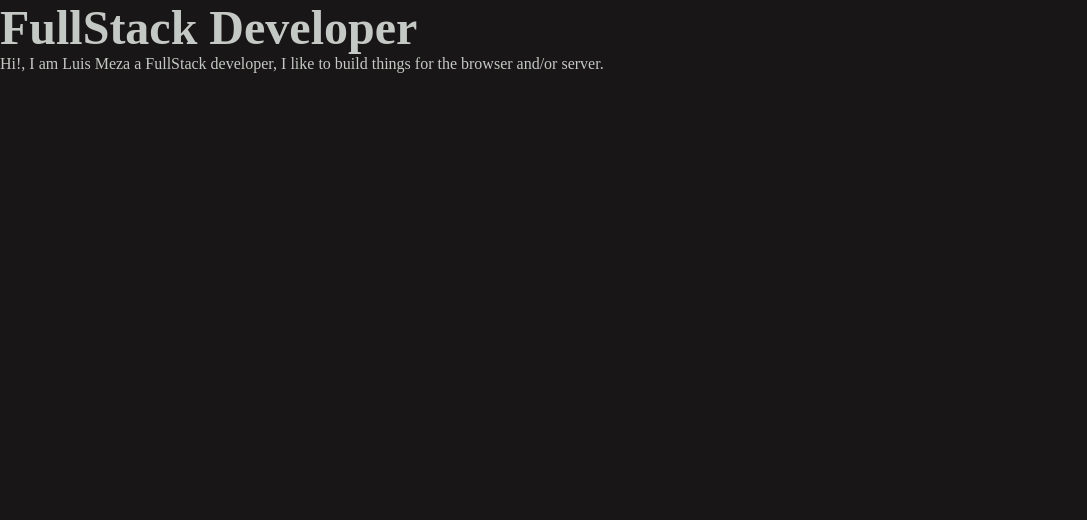
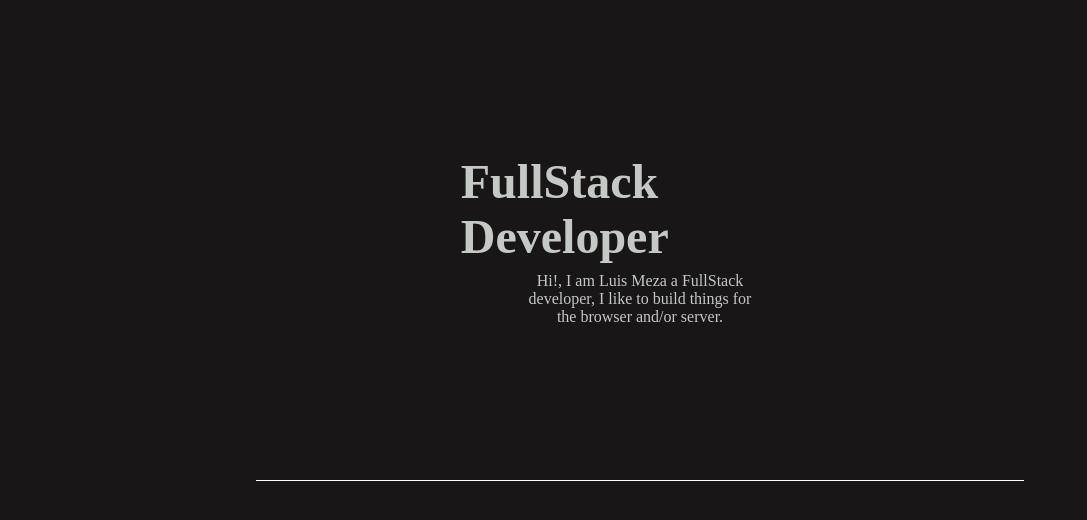
Before and after one commit to luismeza8/personal-website, a plain HTML site: page index.html in a window 1280 px wide. Shown: the whole page, without its empty margins (0-1087 px from the left). Drawn offline with Linux system fonts and the light colour scheme.

Commit message:
title centered

```diff
--- a/index.html
+++ b/index.html
@@ -9,9 +9,15 @@
 
   <body>
     <section class="hero">
-      <h1>FullStack Developer</h1>
-      <p>Hi!, I am Luis Meza a FullStack developer, I like to build things for the browser and/or server.</p>
+      <div class="title">
+        <h1>FullStack Developer</h1>
+        <p>Hi!, I am Luis Meza a FullStack developer, I like to build things for the browser and/or server.</p>
+      </div>
+      <div class="photo">
+      </div>
     </section>
+
+    <div class="separator"></div>
 
     <section class="technologies">
     </section>
--- a/styles.css
+++ b/styles.css
@@ -8,13 +8,39 @@ body {
   background-color: #181616;
   display: flex;
   flex-direction: column;
+  align-items: center;
 }
 
-.hero h1 {
+.separator {
+  background-color: white;
+  width: 60%;
+  height: 1px;
+}
+
+.hero {
+  display: flex;
+  flex-direction: column;
+  justify-content: center;
+  align-items: center;
+  width: 80%;
+  height: 60vh;
+}
+
+.title {
+  display: flex;
+  flex-direction: column;
+  align-items: center;
+  width: 35%;
+}
+
+.title h1 {
   color: #C5C9C5;
   font-size: 3rem;
+  margin-bottom: 0.5rem;
 }
 
-.hero p {
+.title p {
   color: #C5C9C5;
+  text-align: center;
+  width: 65%;
 }
```
